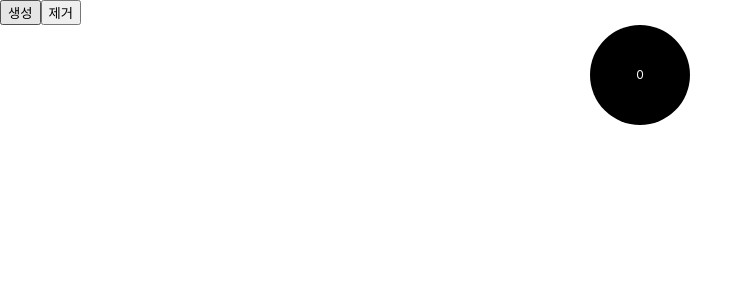
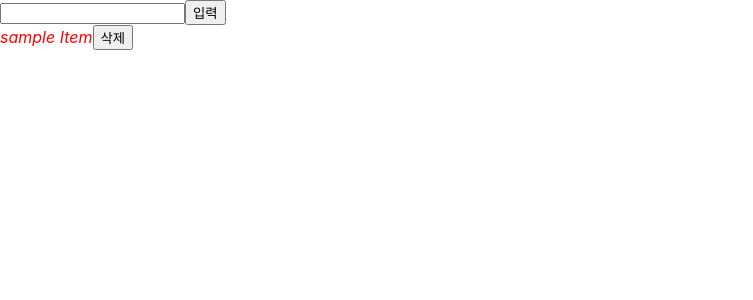
Before and after one commit to jm0272/mail-project, a React (Create React App) app: page / in a window 1280 px wide. Shown: the top 300 px of the page, without its empty margins (0-753 px from the left). Built offline with nearby package versions, Linux system fonts and the light colour scheme.

Commit message:
리덕스 적용

```diff
--- a/package.json
+++ b/package.json
@@ -3,11 +3,14 @@
   "version": "0.1.0",
   "private": true,
   "dependencies": {
+    "immutable": "^4.0.0-rc.12",
     "react": "^16.8.6",
     "react-dom": "^16.8.6",
     "react-redux": "^7.2.0",
     "react-scripts": "2.1.8",
-    "redux": "^4.0.5"
+    "redux": "^4.0.5",
+    "redux-action": "^1.2.2",
+    "redux-actions": "^2.6.5"
   },
   "scripts": {
     "start": "react-scripts start",
--- a/src/components/PageItem/PageItem.js
+++ b/src/components/PageItem/PageItem.js
@@ -1,6 +1,6 @@
-import React from 'react';
+import React, { Component } from 'react';
 
-const PageItem = ({ onToggle, onRemove, children, isBold }) => {
+/* const PageItem = ({ onToggle, onRemove, children, isBold }) => {
     return (
         <li
             onDoubleClick={onRemove}
@@ -12,6 +12,32 @@ const PageItem = ({ onToggle, onRemove, children, isBold }) => {
         {children}
         </li>
     )
+} */
+
+class PageItem extends Component{
+    shouldComponentUpdate(nextProps, nextState) {
+        return this.props.isBold !== nextProps.isBold;
+    }
+
+    render() {
+        const { onToggle, onRemove, children, isBold } = this.props;
+        return (
+            <div>
+                <em
+                    onClick={onToggle}
+                    style={{color:isBold ? '#00FF00':'#FF0000'}}
+                >
+                {children}
+                </em>
+                <button
+                    onClick={onRemove}
+                >
+                    삭제
+                </button>
+            </div>
+        );
+    }
+
 }
 
 export default PageItem;
--- a/src/components/PageList/PageList.js
+++ b/src/components/PageList/PageList.js
@@ -1,17 +1,19 @@
-import React from 'react';
+import React, { Component } from 'react';
 import PageItem from '../PageItem';
+import { toJS } from 'immutable';
 
-const PageList = ({todos, onToggle, onRemove}) => {
-
-    const list = todos.map((item, index) => (
-        <PageItem
-            key = {item.id}
-            onToggle={() => onToggle(item.id)}
-            onRemove={() => onRemove(item.id)}
-            isBold = {item.isBold}
-        >
-        {item.text}
-        </PageItem>
+/* const PageList = ({todos, onToggle, onRemove}) => {
+    console.log('todos >>> ', todos);
+    const list = todos.map(
+        (todo) => (
+            <PageItem
+                key={todo.get('id')}
+                onToggle={()=>onToggle(todo.get('id'))}
+                onRemove={()=>onRemove(todo.get('iud'))}
+                isBold={todo.get('isBold')}
+            >
+            {todo.get('text')}
+            </PageItem>
         )
     );
 
@@ -22,6 +24,36 @@ const PageList = ({todos, onToggle, onRemove}) => {
             </ul>
         </div>
     )
+} */
+
+class PageList extends Component{
+    shouldComponentUpdate(nextProps, nextState) {
+        return this.props.todos !== nextProps.todos;
+    }
+
+    render() {
+        const { todos, onToggle, onRemove } = this.props;
+        console.log('todos array : ', todos.toJS());
+        const list = todos.map(
+            (todo,index) => (
+                <PageItem
+                    key={todo.get('id')}
+                    onToggle={()=>onToggle(todo.get('id'))}
+                    onRemove={()=>onRemove(todo.get('id'))}
+                    isBold={todo.get('isBold')}
+                >
+                {todo.get('text')}
+                </PageItem>
+            )
+        );
+
+        return (
+            <div>
+                {list}
+            </div>
+        );
+    }
 }
 
+
 export default PageList;
--- a/src/components/PageList/index.js
+++ b/src/components/PageList/index.js
@@ -1,4 +1,4 @@
-import PageList from './PageList';
-export default PageList;
+// import PageList from './PageList';
+//export default PageList;
 
-//export {default} from './PageList';
+export {default} from './PageList';
--- a/src/containers/App.js
+++ b/src/containers/App.js
@@ -1,26 +1,31 @@
-/* import React, { Component } from 'react';
-import CounterContainer from './CounterContainer';
+/***
+ * 일정관리 App
+ */
+import React, { Component } from 'react';
+import PageTemplate from '../components/PageTemplate';
+import PageInputContainer from '../containers/PageInputContainer';
+import PageListContainer from '../containers/PageListContainer';
 
 class App extends Component {
     render() {
         return (
-            <div>
-                <button>
-                    추가
-                </button>
-                <button>
-                    제거
-                </button>
-                <CounterContainer/>
-            </div>
+            <PageTemplate>
+                <PageInputContainer></PageInputContainer>
+                <PageListContainer></PageListContainer>
+            </PageTemplate>
         );
     }
 }
 
-export default App; */
+export default App;
 
 
-import React, { Component } from 'react';
+
+
+/***
+ * CounterList  App
+ */
+/* import React, { Component } from 'react';
 import CounterListContainer from './CounterListContainer';
 import Button from '../components/Button';
 import * as actions from '../actions';
@@ -55,4 +60,4 @@ const mapDispatchToProps = (dispatch) => ({
     remove : () => dispatch(actions.remove()),
 });
 
-export default connect(null, mapDispatchToProps)(App);
+export default connect(null, mapDispatchToProps)(App); */
--- /dev/null
+++ b/src/containers/PageInputContainer.js
@@ -0,0 +1,63 @@
+import React, { Component } from 'react';
+
+import {connect} from 'react-redux';
+import { bindActionCreators } from 'redux';
+
+import PageInput from '../components/PageInput';
+import * as inputActions from '../modules/input';
+import * as todosActions from '../modules/todos';
+
+class PageInputContainer extends Component{
+
+    id = 0;
+    getId = () => {
+        return ++this.id;
+    }
+
+    handleChange = (e) => {
+        const { value } = e.target;
+        const { inputActions } = this.props;
+        inputActions.setInput(value);
+    }
+
+    handleInsert = (e) => {
+        const { todosActions, inputActions, value } = this.props;
+        const todo = {
+            id : this.getId(),
+            text : value,
+            isBold : false
+        }
+
+        if(value === null || value === undefined || value ===''){
+            alert('입력하세요');
+            return;
+        }
+
+        todosActions.onInsert(todo);
+        inputActions.setInput('');
+    }
+
+    render() {
+        const { handleChange, handleInsert} = this;
+        const { value } = this.props;
+        return (
+            <PageInput
+                onInsert={handleInsert}
+                onChange={handleChange}
+                value={value}
+            >
+            </PageInput>
+        )
+
+    }
+}
+
+export default connect(
+    (state) => ({
+        value : state.input.get('value')
+    }),
+    (dispatch) => ({
+        inputActions : bindActionCreators(inputActions, dispatch),
+        todosActions : bindActionCreators(todosActions, dispatch)
+    })
+)(PageInputContainer);
--- /dev/null
+++ b/src/containers/PageListContainer.js
@@ -0,0 +1,51 @@
+import React, { Component } from 'react';
+import PageList from '../components/PageList';
+
+import {connect} from 'react-redux';
+import { bindActionCreators } from 'redux';
+
+import * as todosActions from '../modules/todos';
+
+class PageListContainer extends Component{
+
+    handleToggle = (id) => {
+        //const { onToggle } = this.props;
+        //onToggle.onToggle(id);
+
+        const { todosActions } = this.props;
+        todosActions.onToggle(id);
+    }
+
+    handleRemove = (id) => {
+        //const { onRemove } = this.props;
+        //onRemove.onRemove(id);
+
+        const { todosActions } = this.props;
+        todosActions.onRemove(id);
+    }
+
+    render() {
+        const { handleToggle, handleRemove} = this;
+        const { todos } = this.props;
+        return (
+            <PageList
+                onToggle={handleToggle}
+                onRemove={handleRemove}
+                todos={todos}
+            >
+            </PageList>
+        )
+
+    }
+}
+
+export default connect(
+    (state) => ({
+        todos : state.todos
+    }),
+    (dispatch) => ({
+        //onToggle : bindActionCreators(todosActions, dispatch),
+        //onRemove : bindActionCreators(todosActions, dispatch)
+        todosActions : bindActionCreators(todosActions, dispatch)
+    })
+)(PageListContainer);
--- a/src/index.js
+++ b/src/index.js
@@ -19,9 +19,12 @@ import * as serviceWorker from './serviceWorker';
 
 import { Provider } from 'react-redux';
 import { createStore } from 'redux';
-import reducer from './reducers';
+//import reducer from './reducers';
+import modules from './modules';
 
-const store = createStore(reducer, window.devToolsExtension && window.devToolsExtension());
+//const store = createStore(reducer, window.devToolsExtension && window.devToolsExtension());
+const store = createStore(modules, window.devToolsExtension && window.devToolsExtension());
+
 
 ReactDOM.render(
     <Provider store={store}>
--- /dev/null
+++ b/src/modules/index.js
@@ -0,0 +1,8 @@
+import input from './input';
+import todos from './todos';
+import {combineReducers} from 'redux';
+
+export default combineReducers({
+    input,
+    todos
+});
--- /dev/null
+++ b/src/modules/input.js
@@ -0,0 +1,20 @@
+import { Map } from 'immutable';
+import { handleActions, createAction } from 'redux-actions';
+
+// 액션타입
+export const SET_INPUT = 'input/SET_INPUT';
+
+
+// 액션생성함수
+export const setInput = createAction(SET_INPUT);
+
+const initialState = Map({
+    value : ''
+});
+
+// 리듀서
+export default handleActions({
+    [SET_INPUT] : (state, action) => {
+        return state.set('value', action.payload);
+    }
+}, initialState);
--- /dev/null
+++ b/src/modules/todos.js
@@ -0,0 +1,52 @@
+import { Map, List } from 'immutable';
+import { handleActions, createAction } from 'redux-actions';
+
+// 액션타입
+export const INSERT = 'todos/INSERT';
+export const TOGGLE = 'todos/TOGGLE';
+export const REMOVE = 'todos/REMOVE';
+
+
+// 액션생성함수
+export const onInsert = createAction(INSERT);
+export const onToggle = createAction(TOGGLE);
+export const onRemove = createAction(REMOVE);
+
+
+const initialState = List([
+    Map({
+        id : 0, text : 'sample Item', isBold:false
+    })
+]);
+
+// 리듀서
+export default handleActions({
+    [INSERT] : (state, action) => {
+        const { id, text, isBold } = action.payload;
+        return state.push(Map({
+            id : id,
+            text : text,
+            isBold : isBold
+        }));
+    },
+    [TOGGLE] : (state, action) => {
+        // const index = action.payload;
+        // console.log('toggle payload : ', index);
+        // return state.setIn([index, 'isBold'], !state.getIn([index, 'isBold']));
+        // return state.updateIn([index, 'isBold'], isBold => !isBold);
+
+        const id = action.payload;
+        const index = state.findIndex(todo => todo.get('id') === id);
+        console.log('payload ID : ', id);
+        console.log('Toogle할 index : ', index);
+        return state.setIn([index, 'isBold'], !state.getIn([index, 'isBold']));
+    },
+    [REMOVE] : (state, action) => {
+        const id = action.payload;
+        const index = state.findIndex(todo => todo.get('id') === id);
+        console.log('payload ID : ', id);
+        console.log('삭제할 index : ', index);
+        //return state.delete(index);
+        return state.delete(index);
+    }
+}, initialState);
```
Also changed, not shown: 1 other file (tests, documents, lock files or other folders).
